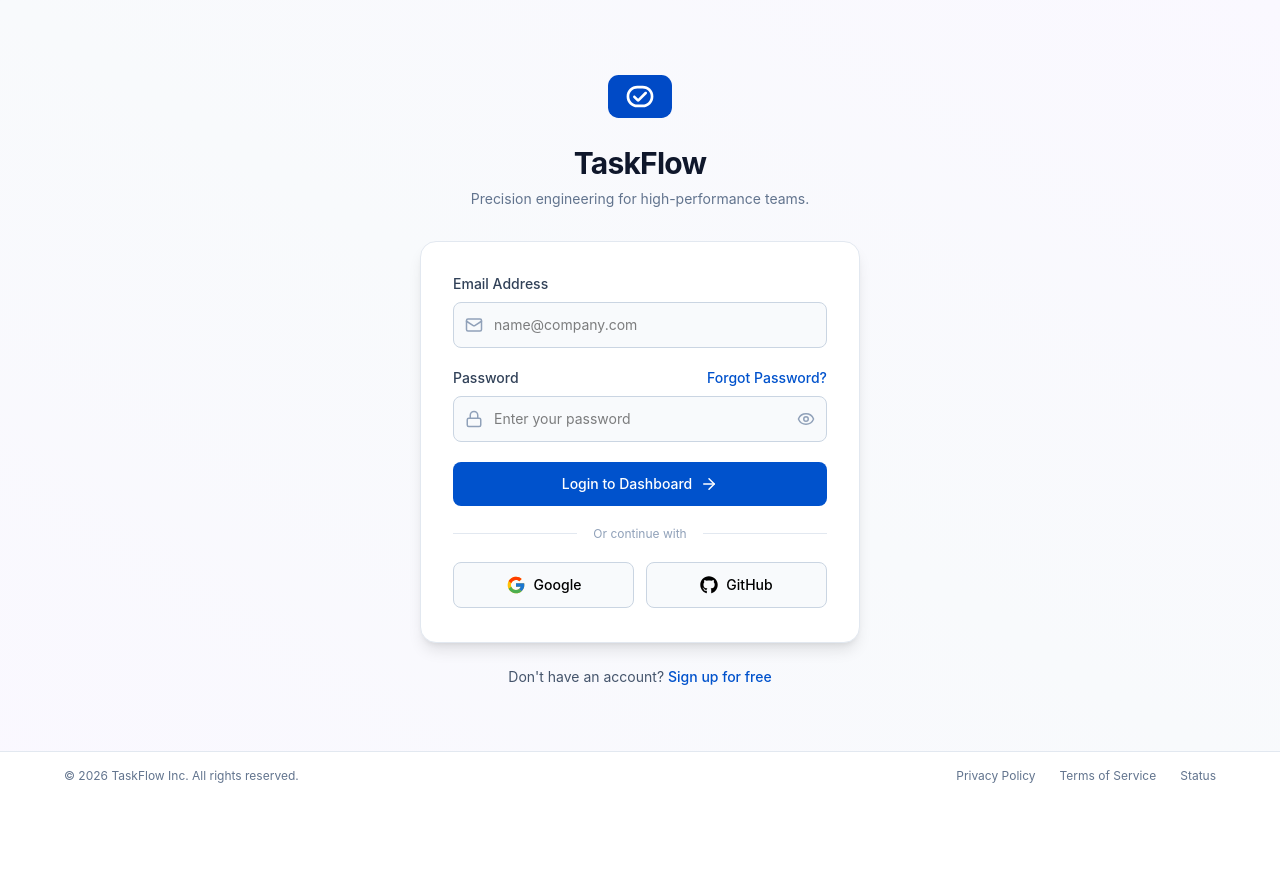
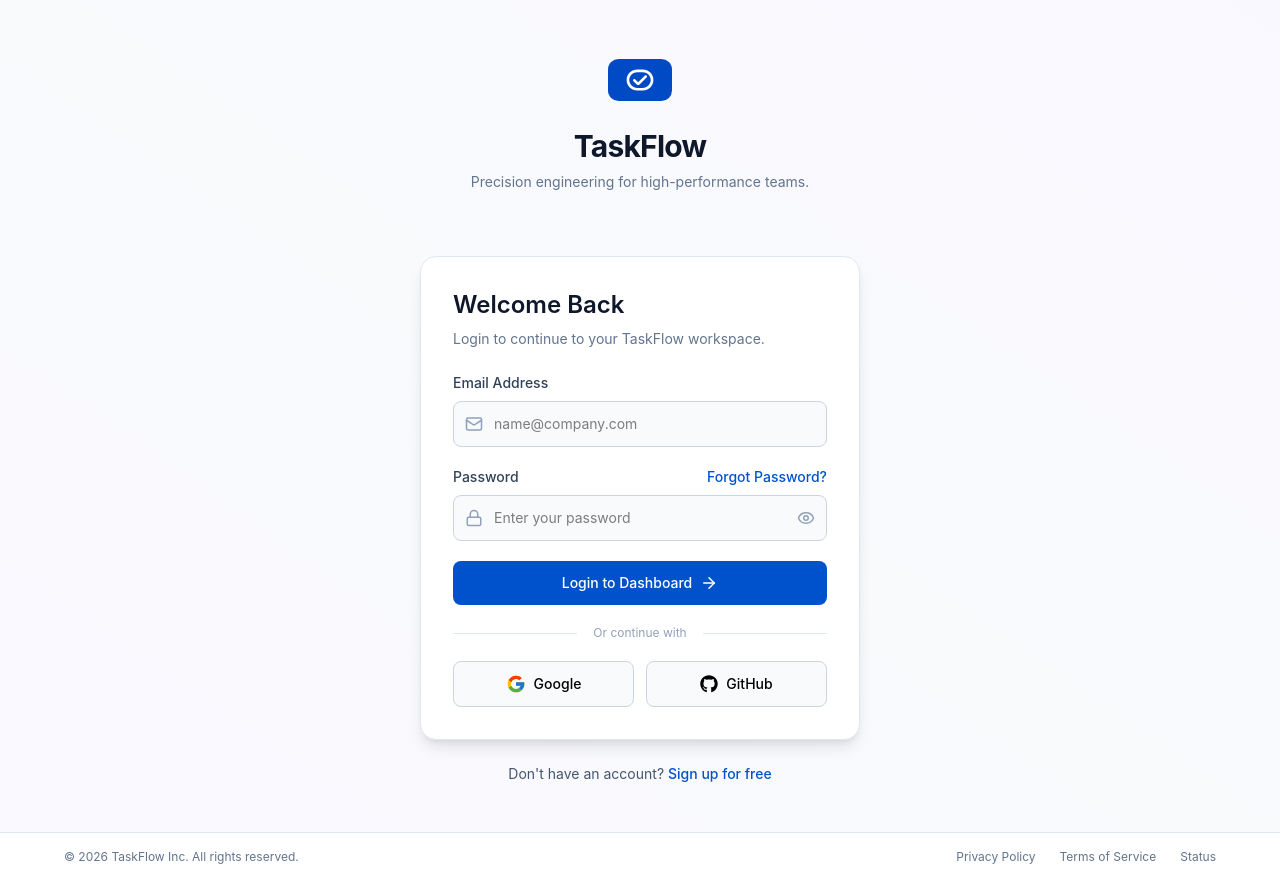
Before and after one commit to EmaanAbid2711/TaskFlow-WebApplication, a React (Vite) app in the folder taskflow/frontend/: page /login in a window 1280 px wide. Before the commit the page ends 800 px from the top, so only its background shows below. Built offline with nearby package versions, Linux system fonts and the light colour scheme; no server answers.

Commit message:
8 July: Integrate frontend login with backend authentication

```diff
--- a/taskflow/frontend/src/pages/Login/Login.tsx
+++ b/taskflow/frontend/src/pages/Login/Login.tsx
@@ -1,27 +1,59 @@
-import { useState } from "react";
+import { useState, type FormEvent } from "react";
 import { Mail } from "lucide-react";
 import { FcGoogle } from "react-icons/fc";
 import { FaGithub } from "react-icons/fa";
 import { Link, useNavigate } from "react-router-dom";
+import toast from "react-hot-toast";
 
-import { Button, Input, Logo, PasswordInput, Footer } from "../../components";
+import {Button, Input, Logo, PasswordInput, Footer} from "../../components";
+import { loginService } from "../../services/auth.service";
+import { useAuth } from "../../context/AuthContext";
 
 function Login() {
   const navigate = useNavigate();
+  const { setUser } = useAuth();
 
   const [email, setEmail] = useState("");
   const [password, setPassword] = useState("");
+  const [loading, setLoading] = useState(false);
+  const [error, setError] = useState("");
 
-  const handleSubmit = (event: React.SubmitEvent<HTMLFormElement>) => {
+  const handleSubmit = async (
+    event: FormEvent<HTMLFormElement>
+  ) => {
     event.preventDefault();
 
-    console.log({
-      email,
-      password,
-    });
+    setError("");
 
-    localStorage.setItem("isLoggedIn", "true");
-    navigate("/dashboard");;
+    if (!email.trim() || !password.trim()) {
+      setError("Please fill in all fields.");
+      return;
+    }
+
+    try {
+      setLoading(true);
+
+      const result = await loginService({
+        email,
+        password,
+      });
+
+      setUser(result.data.user);
+
+      toast.success("Login successful!");
+
+      navigate("/dashboard");
+    } catch (err: any) {
+      const message =
+        err.response?.data?.message ||
+        "Login failed.";
+
+      setError(message);
+
+      toast.error(message);
+    } finally {
+      setLoading(false);
+    }
   };
 
   return (
@@ -29,11 +61,30 @@
 
       {/* Main Content */}
       <div className="flex flex-1 flex-col items-center justify-center px-4 py-12">
+
         <Logo />
+
         {/* Login Card */}
-        <div className="w-full max-w-[440px] h-[402px] rounded-2xl border border-slate-200 bg-white p-8 shadow-lg">
-          <form onSubmit={handleSubmit} className="space-y-5">
+        <div className="mt-8 w-full max-w-[440px] rounded-2xl border border-slate-200 bg-white p-8 shadow-lg">
 
+          <h2 className="mb-2 text-2xl font-semibold text-slate-900">
+            Welcome Back
+          </h2>
+
+          <p className="mb-6 text-sm text-slate-500">
+            Login to continue to your TaskFlow workspace.
+          </p>
+
+          {error && (
+            <div className="mb-5 rounded-lg border border-red-200 bg-red-50 px-4 py-3 text-sm text-red-600">
+              {error}
+            </div>
+          )}
+
+          <form
+            onSubmit={handleSubmit}
+            className="space-y-5"
+          >
             {/* Email */}
             <div>
               <label
@@ -49,8 +100,11 @@
                 placeholder="name@company.com"
                 icon={<Mail size={18} />}
                 value={email}
-                onChange={(e) => setEmail(e.target.value)}
+                onChange={(e) =>
+                  setEmail(e.target.value)
+                }
                 required
+                disabled={loading}
               />
             </div>
 
@@ -66,7 +120,7 @@
 
                 <Link
                   to="/forgot-password"
-                  className="text-sm font-medium text-[#0052cc] transition-colors hover:underline"
+                  className="text-sm font-medium text-[#0052cc] hover:underline"
                 >
                   Forgot Password?
                 </Link>
@@ -76,22 +130,30 @@
                 id="password"
                 placeholder="Enter your password"
                 value={password}
-                onChange={(e) => setPassword(e.target.value)}
+                onChange={(e) =>
+                  setPassword(e.target.value)
+                }
                 required
+                disabled={loading}
               />
             </div>
 
             {/* Login Button */}
-            <Button type="submit">
+            <Button
+              type="submit"
+              loading={loading}
+            >
               Login to Dashboard
             </Button>
 
             {/* Divider */}
             <div className="flex items-center">
               <div className="h-px flex-1 bg-slate-200" />
+
               <span className="mx-4 text-xs text-slate-400">
                 Or continue with
               </span>
+
               <div className="h-px flex-1 bg-slate-200" />
             </div>
 
@@ -100,7 +162,7 @@
 
               <button
                 type="button"
-                className="flex items-center justify-center gap-2 rounded-lg border border-slate-300 bg-slate-50 py-3 text-sm font-medium transition-colors hover:bg-slate-100"
+                className="flex items-center justify-center gap-2 rounded-lg border border-slate-300 bg-slate-50 py-3 text-sm font-medium transition hover:bg-slate-100"
               >
                 <FcGoogle size={20} />
                 Google
@@ -108,19 +170,17 @@
 
               <button
                 type="button"
-                className="flex items-center justify-center gap-2 rounded-lg border border-slate-300 bg-slate-50 py-3 text-sm font-medium transition-colors hover:bg-slate-100"
+                className="flex items-center justify-center gap-2 rounded-lg border border-slate-300 bg-slate-50 py-3 text-sm font-medium transition hover:bg-slate-100"
               >
                 <FaGithub size={18} />
                 GitHub
               </button>
 
             </div>
-
           </form>
-
         </div>
 
-        {/* Sign Up */}
+        {/* Signup Link */}
         <p className="mt-6 text-sm text-slate-600">
           Don't have an account?{" "}
           <Link
@@ -130,12 +190,9 @@
             Sign up for free
           </Link>
         </p>
-
       </div>
 
-      {/* Footer */}
       <Footer />
-
     </div>
   );
 }
```
